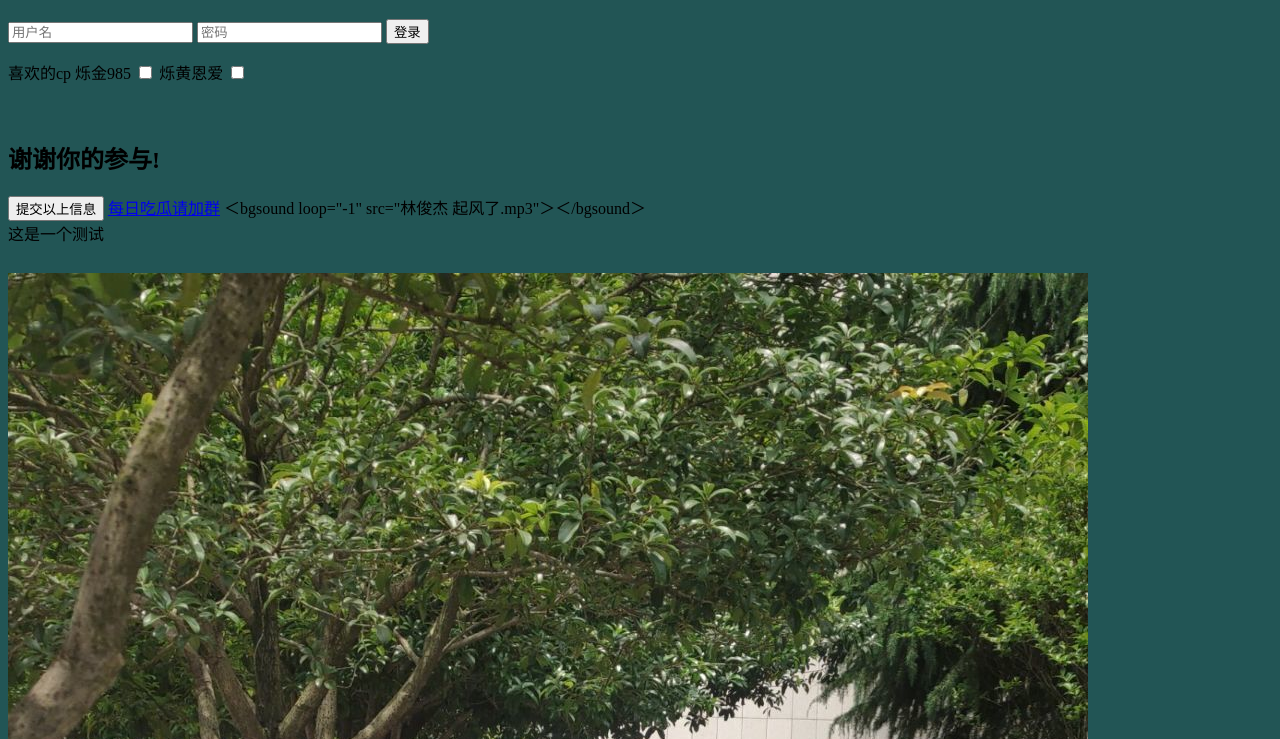
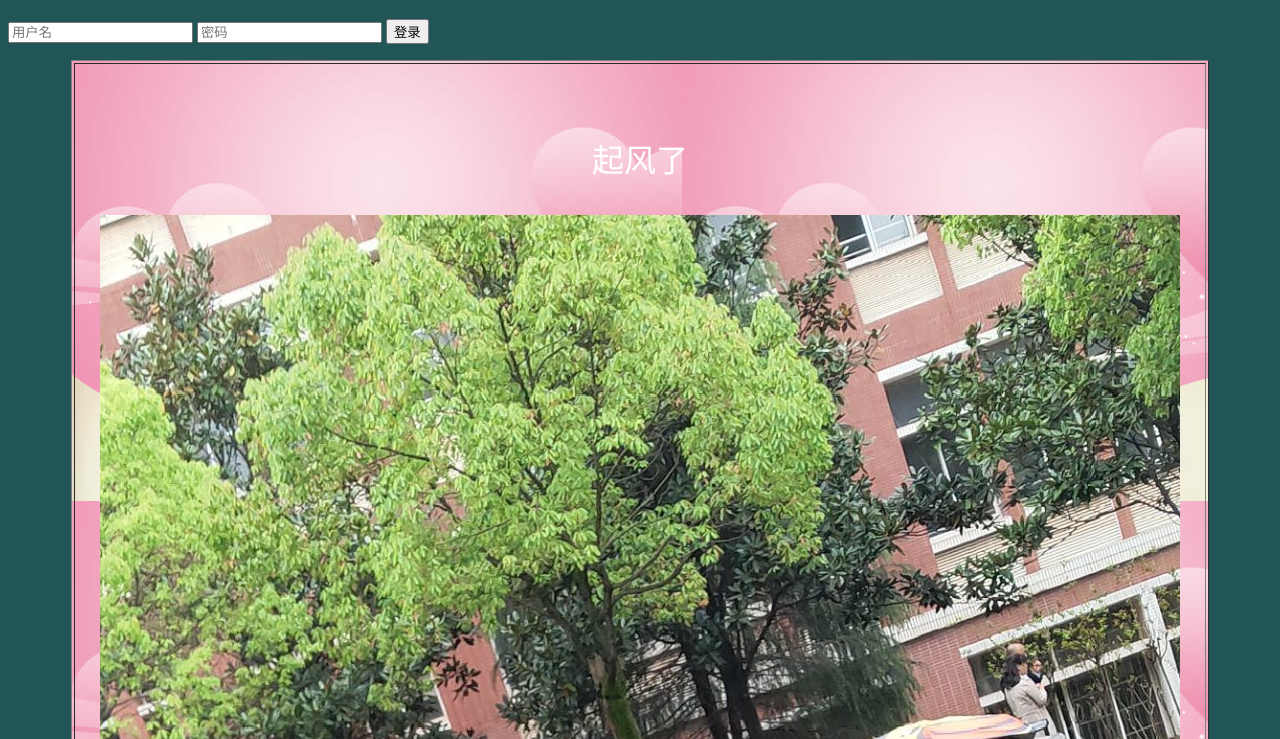
Before and after one commit to yangcsust/yangcsust.github.io, a plain HTML site: page index.html in a window 1280 px wide. Shown: the part 61-800 px from the top of the page. Drawn offline with Linux system fonts and the light colour scheme.

Commit message:
Update index.html

```diff
--- a/index.html
+++ b/index.html
@@ -14,6 +14,17 @@
  <button class="but" type="submit">登录</button>
  </form>
  </p>
+<div align="center">
+<table border="1" width="90%" height="403" background="爱心.jpg">
+<tr><td width="80%" height="100%">
+<p align="center"><br><br><br>
+<font face="爱意浓浓" size="6" color="#FFFFFF">起风了</font><br><br>
+<p align="center"><img src="吃饭.jpg"><br><br>
+<font color="#FFFFFF" size=3>敬请欣赏</font><br><br><br>
+<EMBED style="FILTER: xray()" src=林俊杰 起风了.mp3 width=250 height=30 type=audio/x-ms-wma autostart="true" loop="-1"><br><br><br>
+</td></tr>
+</table>
+</div>
 <label>喜欢的cp</label>
 <label>烁金985</label>
 <input type="checkbox" value="1" name="1" />
```
